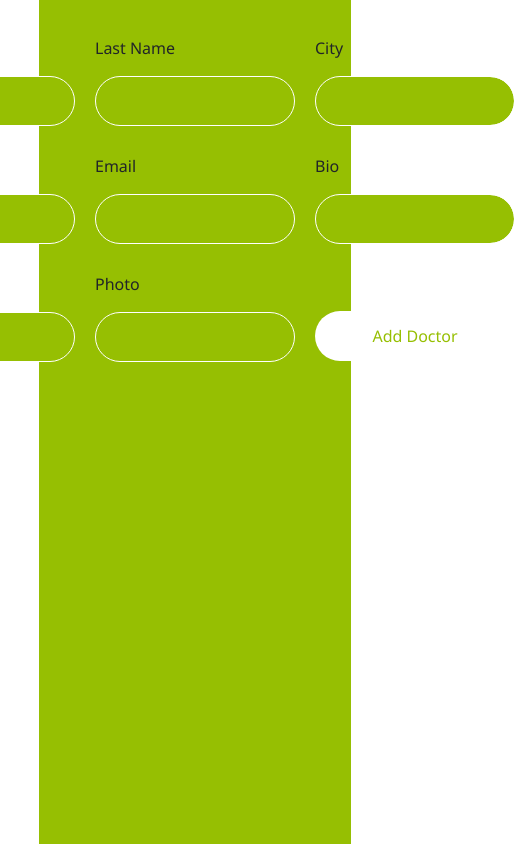
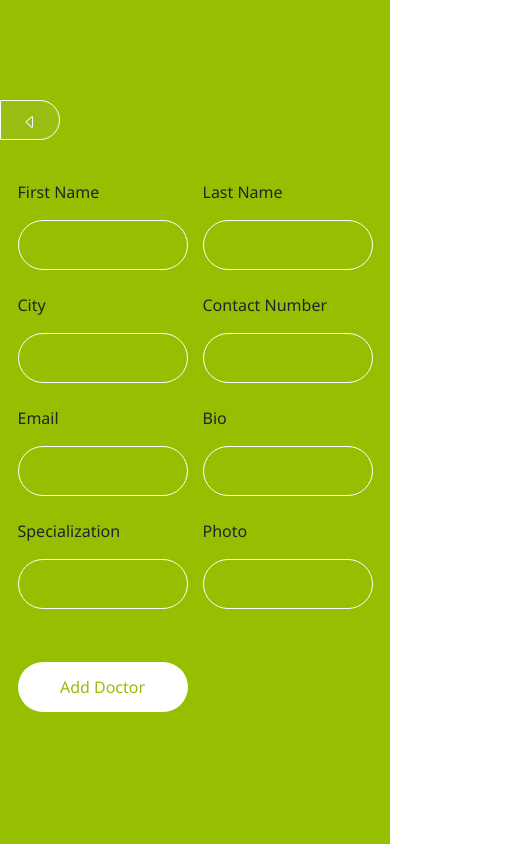
Before and after one commit to Sevenpros/doctor-meet-up-frontend, a React (Create React App) app: page /Add_doctors in a window 390 px wide. Shown: the whole page, 515 px wide, since content can reach past the window. Built offline with nearby package versions, Linux system fonts and the light colour scheme; no server answers.

Commit message:
Add mobile version of the app

```diff
--- a/src/Components/Add_doctors.js
+++ b/src/Components/Add_doctors.js
@@ -3,7 +3,9 @@
 import React from 'react';
 import { useSelector, useDispatch } from 'react-redux';
 import { useState } from 'react';
+import { Link } from 'react-router-dom';
 import { ToastContainer, toast} from 'react-toastify';
+import { BsCaretLeft } from 'react-icons/bs';
 import { addDoctor } from '../Redux/doctors/doctor';
 import '../Styles/addDoctor.css';
 
@@ -56,53 +58,63 @@ const AddDoctor = () => {
     };
 
     return (
-        <div className="container add-doctor">
+        <div className="add-doctor">
+            <button type="button" className="back-btn"
+                style={{
+                border: '1px solid white',
+                width: '60px',
+                height: '40px',
+                marginBottom: '40px',
+                }}
+            >
+                <Link to="/doctors" className="link-light"><BsCaretLeft /></Link>
+            </button>
             <form className="form">
                 <div className="form-item">
                     <label htmlFor="first_name" className='form-label'>First Name</label>
-                    <input type="text" className='form-control'value={first_name}
+                    <input type="text" className='form-controls'value={first_name}
                     onChange={(e) => setFirstName(e.target.value)}
                     />
                 </div>
                 <div className="form-item">
                     <label htmlFor="last_name" className='form-label'>Last Name</label>
-                    <input type="text" className='form-control'value={last_name}
+                    <input type="text" className='form-controls'value={last_name}
                     onChange={(e) => setLastName(e.target.value)}
                     />
                 </div>
                 <div className="form-item">
                     <label htmlFor="city" className='form-label'>City</label>
-                    <input type="text" className='form-control'value={city}
+                    <input type="text" className='form-controls'value={city}
                     onChange={(e) => setCity(e.target.value)}
                     />
                 </div>
                 <div className="form-item">
                     <label htmlFor="phone" className='form-label'>Contact Number</label>
-                    <input type="text" className='form-control'value={phone}
+                    <input type="text" className='form-controls'value={phone}
                     onChange={(e) => setPhone(e.target.value)}
                     />
                 </div>
                 <div className="form-item">
                     <label htmlFor="email" className='form-label'>Email</label>
-                    <input type="text" className='form-control'value={email}
+                    <input type="text" className='form-controls'value={email}
                     onChange={(e) => setEmail(e.target.value)}
                     />
                 </div>
                 <div className="form-item">
                     <label htmlFor="bio" className='form-label'>Bio</label>
-                    <input type="text" className='form-control'value={bio}
+                    <input type="text" className='form-controls'value={bio}
                     onChange={(e) => setBio(e.target.value)}
                     />
                 </div>
                 <div className="form-item">
                     <label htmlFor="specialization" className='form-label'>Specialization</label>
-                    <input type="text" className='form-control'value={specialization}
+                    <input type="text" className='form-controls'value={specialization}
                     onChange={(e) => setSpecialization(e.target.value)}
                     />
                 </div>
                 <div className="form-item">
                     <label htmlFor="photo" className='form-label'>Photo</label>
-                    <input type="text" className='form-control'value={photo}
+                    <input type="text" className='form-controls'value={photo}
                     onChange={(e) => setPhoto(e.target.value)}
                     />
                 </div>
--- a/src/Components/DeleteDoctor.js
+++ b/src/Components/DeleteDoctor.js
@@ -1,8 +1,16 @@
 import { useEffect } from 'react';
 import Carousel from 'react-elastic-carousel';
+import { Link } from 'react-router-dom';
 import { useDispatch, useSelector } from 'react-redux';
 import { fetchDoctors } from '../Redux/doctors/doctors';
 import '../Styles/doctors.css';
+
+const breakPoints = [
+  { width: 1, itemsToShow: 1 },
+  { width: 550, itemsToShow: 1 },
+  { width: 768, itemsToShow: 2 },
+  { width: 1200, itemsToShow: 2 },
+];
 
 const Doctors = () => {
   const dispatch = useDispatch();
@@ -25,7 +33,7 @@ const Doctors = () => {
         <h1>Available Doctors</h1>
         <p>Please select a Doctor</p>
       </div>
-      <Carousel className="doctors" itemsToShow={2}>
+      <Carousel className="doctors" breakPoints={breakPoints}>
         {doctors.map((doctor) => (
           <div key={doctor.id} className="doctor-container">
             <div className="img-div">
@@ -33,10 +41,15 @@ const Doctors = () => {
             </div>
             <div className="doctor-details">
               <h2>
-                <button type="button" className="btn btn-danger" onClick={() => deleteDoctor(doctor.id)}>Delete</button>
+                <Link to={`/Details/${doctor.id}`} style={{ textDecoration: 'none', color: 'green' }}>
+                  {doctor.first_name}
+                  {' '}
+                  {doctor.last_name}
+                </Link>
               </h2>
               <hr className="line" />
               <p className="bio">{doctor.bio}</p>
+              <button type="button" className="btn btn-danger" onClick={() => deleteDoctor(doctor.id)}>Delete</button>
             </div>
           </div>
         ))}
--- a/src/Components/Details.js
+++ b/src/Components/Details.js
@@ -15,7 +15,7 @@ const Details = () => {
     // eslint-disable-next-line react-hooks/exhaustive-deps
   }, []);
   return (
-    <div className="container-det d-flex">
+    <div className="container-det">
       <div className="doctor-div">
         <img src={doctor.photo} alt="Doctor-Img" className="doc-img" />
         <button type="button" className="back-btn">
--- a/src/Components/Doctors.js
+++ b/src/Components/Doctors.js
@@ -2,8 +2,17 @@ import { useEffect } from 'react';
 import Carousel from 'react-elastic-carousel';
 import { Link } from 'react-router-dom';
 import { useDispatch, useSelector } from 'react-redux';
+import { RiFacebookCircleLine, RiTwitterFill } from 'react-icons/ri';
+import { TiSocialInstagram } from 'react-icons/ti';
 import { fetchDoctors } from '../Redux/doctors/doctors';
 import '../Styles/doctors.css';
+
+const breakPoints = [
+  { width: 1, itemsToShow: 1 },
+  { width: 550, itemsToShow: 1 },
+  { width: 768, itemsToShow: 2 },
+  { width: 1200, itemsToShow: 2 },
+];
 
 const Doctors = () => {
   const dispatch = useDispatch();
@@ -19,7 +28,7 @@ const Doctors = () => {
         <h1>Available Doctors</h1>
         <p>Please select a Doctor</p>
       </div>
-      <Carousel className="doctors" itemsToShow={2}>
+      <Carousel className="doctors" breakPoints={breakPoints}>
         {doctors.map((doctor) => (
           <div key={doctor.id} className="doctor-container">
             <div className="img-div">
@@ -27,7 +36,7 @@ const Doctors = () => {
             </div>
             <div className="doctor-details">
               <h2>
-                <Link to={`/Details/${doctor.id}`}>
+                <Link to={`/Details/${doctor.id}`} style={{ textDecoration: 'none', color: 'green' }}>
                   {doctor.first_name}
                   {' '}
                   {doctor.last_name}
@@ -35,6 +44,11 @@ const Doctors = () => {
               </h2>
               <hr className="line" />
               <p className="bio">{doctor.bio}</p>
+              <div className="social">
+                <RiFacebookCircleLine className="social-i" />
+                <RiTwitterFill className="social-i" />
+                <TiSocialInstagram className="social-i" />
+              </div>
             </div>
           </div>
         ))}
--- a/src/Styles/addBooking.css
+++ b/src/Styles/addBooking.css
@@ -27,14 +27,23 @@
 .top {
   position: relative;
   display: flex;
-  justify-content: flex-end;
+  justify-content: space-between;
   align-items: center;
-  align-self: flex-end;
+  align-self: flex-start;
   margin-bottom: 100px;
+  width: 100%;
   z-index: 2;
 }
 
-.top p {
+.top div {
+  position: relative;
+  display: flex;
+  justify-content: space-between;
+  align-items: center;
+  align-self: flex-end;
+}
+
+.top div p {
   margin: 0 10px 5px;
 }
 
@@ -48,7 +57,12 @@
   z-index: 2;
 }
 
-.form-control {
+.form-item {
+  display: flex;
+  flex-direction: column;
+}
+
+.form-controls {
   width: 200px;
   color: white;
   background-color: #96bf02;
@@ -66,3 +80,31 @@
   width: 200px;
   margin-top: 30px;
 }
+
+@media only screen and (max-width: 768px) {
+  .form {
+    position: relative;
+    display: grid;
+    grid-template-columns: auto auto;
+    gap: 15px;
+  }
+
+  .form-controls {
+    width: 170px;
+    color: white;
+    background-color: #96bf02;
+    border: solid 1px white;
+    border-radius: 30px;
+    height: 50px;
+  }
+
+  .book-btn {
+    background-color: white;
+    color: #96bf02;
+    border: none;
+    border-radius: 30px;
+    height: 50px;
+    width: 170px;
+    margin-top: 30px;
+  }
+}
--- a/src/Styles/addDoctor.css
+++ b/src/Styles/addDoctor.css
@@ -1,4 +1,14 @@
 .add-doctor {
   background-color: #96bf02;
   padding: 100px 0;
+  width: 80%;
 }
+
+@media only screen and (max-width: 768px) {
+  .add-doctor {
+    background-color: #96bf02;
+    padding: 100px 0;
+    width: 100%;
+    height: 100vh;
+  }
+}
--- a/src/Styles/details.css
+++ b/src/Styles/details.css
@@ -1,4 +1,5 @@
 .container-det {
+  display: flex;
   align-items: center;
   justify-content: center;
   width: 80%;
@@ -51,3 +52,33 @@ td {
   color: white;
   background-color: #98bf11;
 }
+
+@media only screen and (max-width: 768px) {
+  .container-det {
+    display: flex;
+    flex-direction: column;
+    align-items: center;
+    justify-content: center;
+    width: 100%;
+    padding: 20px;
+  }
+
+  .doctor-div {
+    width: 100%;
+    height: 510px;
+    flex-direction: column-reverse;
+  }
+
+  .doc-img {
+    width: 50%;
+    margin: 15px;
+    height: 210px;
+  }
+
+  .doctor-det {
+    padding: 0 20px 0 0;
+    width: 100%;
+    display: flex;
+    flex-direction: column;
+  }
+}
--- a/src/Styles/doctors.css
+++ b/src/Styles/doctors.css
@@ -57,3 +57,13 @@
 .rec.rec-dot {
   display: none;
 }
+
+.social-i {
+  width: 30px;
+}
+
+@media only screen and (max-width: 768px) {
+  .rec.rec-arrow {
+    display: none;
+  }
+}
```
Also changed, not shown: src/Components/bookings/addBooking.js (+32 -15 lines).
